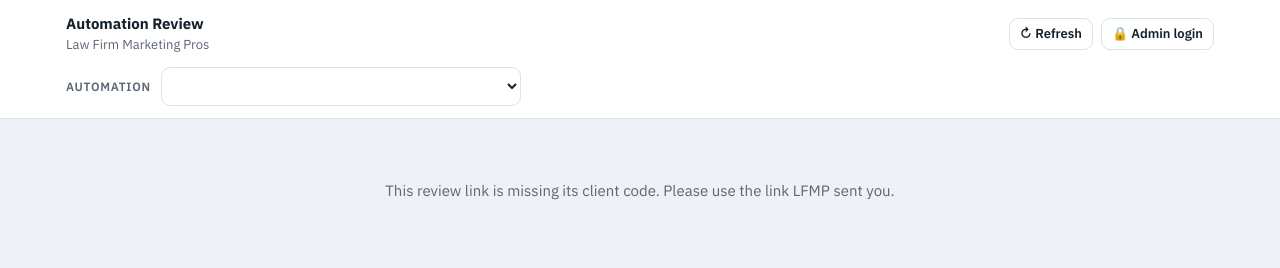
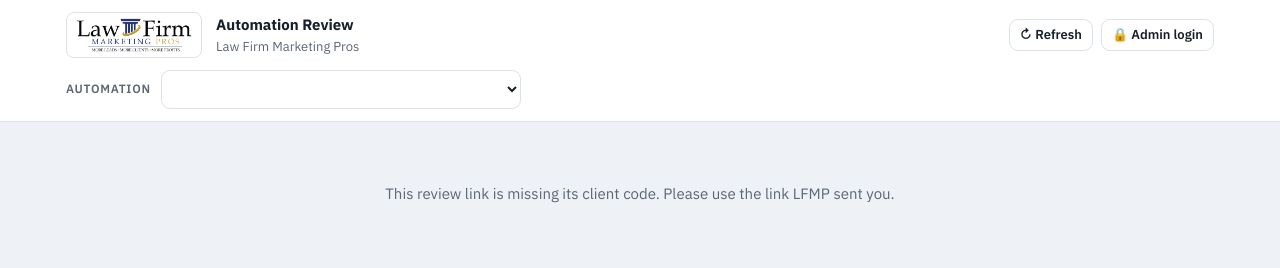
Before and after one commit to peejayedz/automation-review, a plain HTML site: page index.html in a window 1280 px wide. Drawn offline with Linux system fonts and the light colour scheme.

Commit message:
Add LFMP logo to the header

```diff
--- a/index.html
+++ b/index.html
@@ -35,6 +35,10 @@ h1,h2,h3{margin:0;text-wrap:balance}
 .wrap{max-width:1180px;margin:0 auto;padding-inline:16px}
 .top{background:var(--paper);border-bottom:1px solid var(--line);padding-top:env(safe-area-inset-top,0px)}
 .topin{display:flex;flex-wrap:wrap;gap:8px 20px;align-items:center;justify-content:space-between;padding-block:12px}
+.brandwrap{display:flex;align-items:center;gap:14px;min-width:0}
+.logochip{flex:none;display:inline-flex;align-items:center;background:#fff;border-radius:8px;padding:5px 9px;border:1px solid var(--line)}
+.logochip img{height:34px;width:auto;display:block}
+@media (max-width:600px){.logochip img{height:26px}.brandwrap{gap:10px}}
 .brand{font-size:13px;color:var(--muted)}
 .brand b{color:var(--ink);font-size:15px;display:block}
 .autotabs{display:flex;gap:6px;flex-wrap:wrap}
@@ -218,7 +222,7 @@ body.saving .actions button,body.saving form button[type=submit],body.saving [da
 <body>
 <div id="banner" class="banner" hidden></div>
 <header class="top"><div class="wrap topin">
-  <div class="brand"><b id="clientName">Automation Review</b><span id="clientSub">Law Firm Marketing Pros</span></div>
+  <div class="brandwrap"><span class="logochip"><img src="assets/lfmp-logo.png" alt="Law Firm Marketing Pros" width="826" height="242"></span><div class="brand"><b id="clientName">Automation Review</b><span id="clientSub">Law Firm Marketing Pros</span></div></div>
   <div class="tools"><span class="upd" id="updated"></span><button class="btn small" id="refreshBtn" type="button" title="Load the latest changes from the Sheet">↻ Refresh</button><button class="btn small" id="signinBtn" type="button" data-signin>🔒 Admin login</button></div>
 </div>
 <div class="wrap" style="padding-bottom:12px"><div class="autopick"><label for="autoSelect">Automation</label><select id="autoSelect"></select><span id="autoCount" class="hint"></span></div></div>
```
